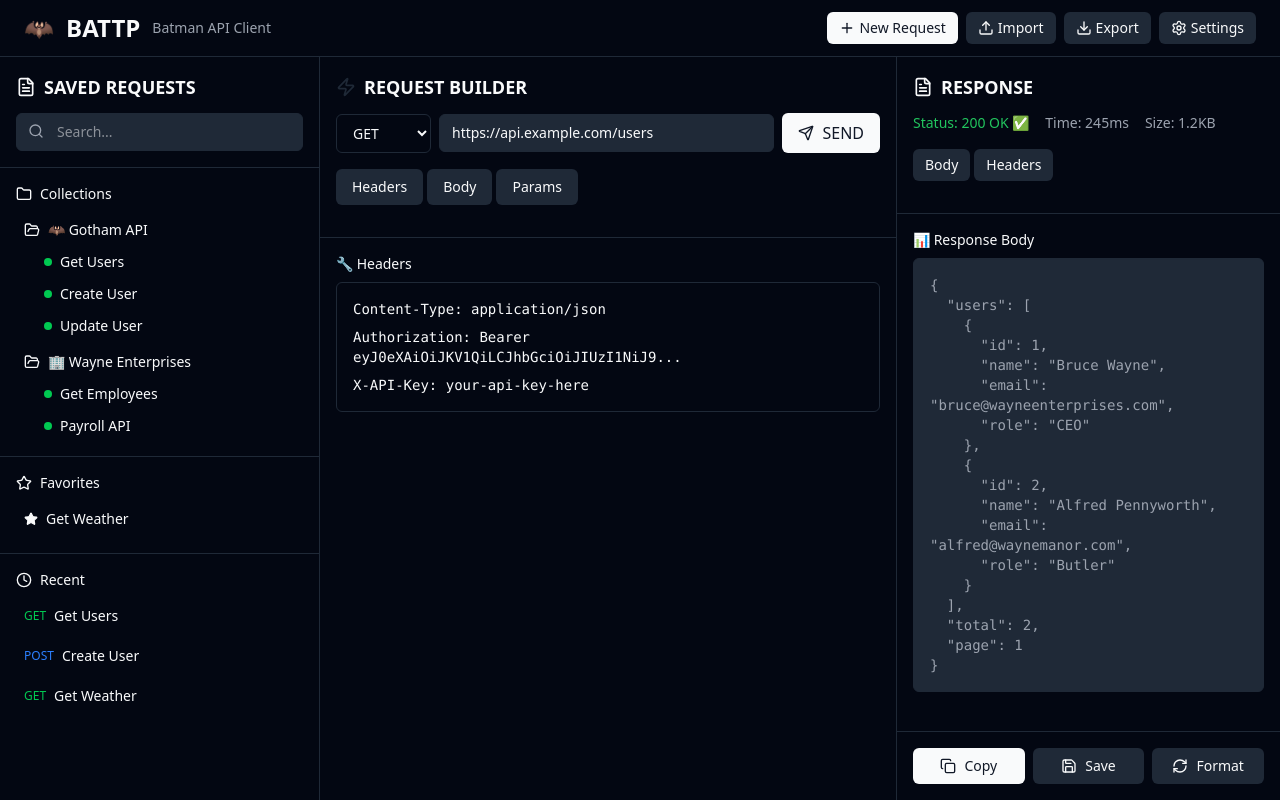
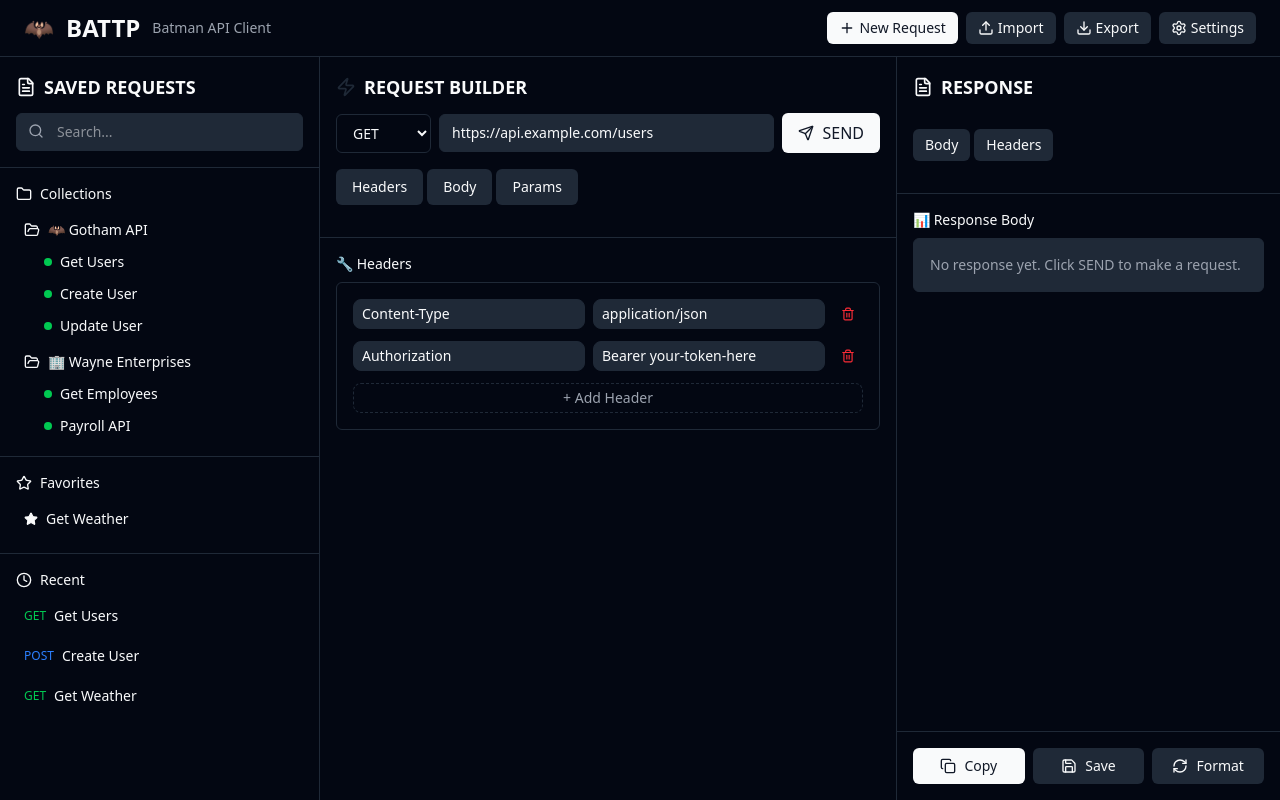
Before and after one commit to Dilgo-dev/battp, a React app: page / in a window 1280 px wide. Built offline with nearby package versions, Linux system fonts and the light colour scheme; the HTML template or start-up script is replaced by a standard one.

Commit message:
feat: Enhance HTTP request functionality in BattpApp with loading state, error handling, and dynamic headers and parameters management

```diff
--- a/src/App.tsx
+++ b/src/App.tsx
@@ -1,4 +1,5 @@
 import { useState } from "react";
+import { invoke } from "@tauri-apps/api/core";
 import {
   Search,
   Plus,
@@ -26,6 +27,21 @@ const BattpApp = () => {
   const [responseTab, setResponseTab] = useState("body");
   const [isDarkMode, setIsDarkMode] = useState(true);
   const [searchTerm, setSearchTerm] = useState("");
+
+  // États pour la requête HTTP
+  const [isLoading, setIsLoading] = useState(false);
+  const [response, setResponse] = useState(null);
+  const [error, setError] = useState(null);
+  const [headers, setHeaders] = useState({
+    "Content-Type": "application/json",
+    "Authorization": "Bearer your-token-here"
+  });
+  const [body, setBody] = useState('{\n  "name": "Dick Grayson",\n  "email": "dick@wayneenterprises.com",\n  "role": "Assistant"\n}');
+  const [params, setParams] = useState({
+    page: "1",
+    limit: "10",
+    sort: "name"
+  });
 
   const savedRequests = [
     {
@@ -70,35 +86,54 @@ const BattpApp = () => {
   const favorites = savedRequests.filter((req) => req.favorite);
   const recent = savedRequests.slice(0, 3);
 
-  const mockResponse = {
-    status: 200,
-    statusText: "OK",
-    time: 245,
-    size: "1.2KB",
-    body: {
-      users: [
-        {
-          id: 1,
-          name: "Bruce Wayne",
-          email: "bruce@wayneenterprises.com",
-          role: "CEO",
-        },
-        {
-          id: 2,
-          name: "Alfred Pennyworth",
-          email: "alfred@waynemanor.com",
-          role: "Butler",
-        },
-      ],
-      total: 2,
-      page: 1,
-    },
-    headers: {
-      "Content-Type": "application/json",
-      Server: "nginx/1.18.0",
-      "X-RateLimit-Remaining": "99",
-      "X-Response-Time": "245ms",
-    },
+  // Fonction pour envoyer une requête HTTP
+  const sendHttpRequest = async () => {
+    setIsLoading(true);
+    setError(null);
+
+    try {
+      // Construire l'URL avec les paramètres de requête
+      let finalUrl = url;
+      if (httpMethod === "GET" && Object.keys(params).length > 0) {
+        const urlObj = new URL(url);
+        Object.entries(params).forEach(([key, value]) => {
+          if (value) {
+            urlObj.searchParams.append(key, value);
+          }
+        });
+        finalUrl = urlObj.toString();
+      }
+
+      const requestData = {
+        url: finalUrl,
+        method: httpMethod,
+        headers: headers,
+        body: (httpMethod !== "GET" && body) ? body : null,
+      };
+
+      const result = await invoke("send_http_request", { request: requestData });
+      setResponse(result);
+    } catch (err) {
+      setError(err);
+    } finally {
+      setIsLoading(false);
+    }
+  };
+
+  // Fonction pour formater la taille en bytes
+  const formatSize = (bytes) => {
+    if (bytes < 1024) return `${bytes}B`;
+    if (bytes < 1024 * 1024) return `${(bytes / 1024).toFixed(1)}KB`;
+    return `${(bytes / (1024 * 1024)).toFixed(1)}MB`;
+  };
+
+  // Fonction pour formater le body JSON
+  const formatResponseBody = (body) => {
+    try {
+      return JSON.stringify(JSON.parse(body), null, 2);
+    } catch {
+      return body;
+    }
   };
 
   const getMethodColor = (method) => {
@@ -302,9 +337,13 @@ const BattpApp = () => {
                   className="flex-1 px-3 py-2 bg-input border border-border rounded-md text-sm focus:outline-none focus:ring-2 focus:ring-ring"
                   placeholder="https://api.example.com/endpoint"
                 />
-                <button className="px-4 py-2 bg-primary text-primary-foreground rounded-md hover:bg-primary/90 flex items-center space-x-2">
+                <button
+                  onClick={sendHttpRequest}
+                  disabled={isLoading}
+                  className="px-4 py-2 bg-primary text-primary-foreground rounded-md hover:bg-primary/90 flex items-center space-x-2 disabled:opacity-50"
+                >
                   <Send size={16} />
-                  <span>SEND</span>
+                  <span>{isLoading ? "SENDING..." : "SEND"}</span>
                 </button>
               </div>
 
@@ -334,13 +373,48 @@ const BattpApp = () => {
                     🔧 Headers
                   </h3>
                   <div className="bg-card border border-border rounded-md p-4">
-                    <div className="space-y-2 text-sm font-mono">
-                      <div>Content-Type: application/json</div>
-                      <div>
-                        Authorization: Bearer
-                        eyJ0eXAiOiJKV1QiLCJhbGciOiJIUzI1NiJ9...
+                    <div className="space-y-3">
+                      {Object.entries(headers).map(([key, value]) => (
+                        <div key={key} className="flex space-x-2">
+                          <input
+                            type="text"
+                            value={key}
+                            onChange={(e) => {
+                              const newHeaders = { ...headers };
+                              delete newHeaders[key];
+                              newHeaders[e.target.value] = value;
+                              setHeaders(newHeaders);
+                            }}
+                            className="flex-1 px-2 py-1 bg-input border border-border rounded text-sm"
+                            placeholder="Header name"
+                          />
+                          <input
+                            type="text"
+                            value={value}
+                            onChange={(e) => {
+                              setHeaders({ ...headers, [key]: e.target.value });
+                            }}
+                            className="flex-1 px-2 py-1 bg-input border border-border rounded text-sm"
+                            placeholder="Header value"
+                          />
+                          <button
+                            onClick={() => {
+                              const newHeaders = { ...headers };
+                              delete newHeaders[key];
+                              setHeaders(newHeaders);
+                            }}
+                            className="px-2 py-1 text-red-500 hover:bg-red-500/10 rounded"
+                          >
+                            <Trash2 size={14} />
+                          </button>
                         </div>
-                      <div>X-API-Key: your-api-key-here</div>
+                      ))}
+                      <button
+                        onClick={() => setHeaders({ ...headers, "": "" })}
+                        className="w-full px-2 py-1 border border-dashed border-border rounded text-sm text-muted-foreground hover:border-primary"
+                      >
+                        + Add Header
+                      </button>
                     </div>
                   </div>
                 </div>
@@ -352,11 +426,12 @@ const BattpApp = () => {
                     📦 Body
                   </h3>
                   <div className="bg-card border border-border rounded-md p-4">
-                    <pre className="text-sm text-muted-foreground font-mono">{`{
-  "name": "Dick Grayson",
-  "email": "dick@wayneenterprises.com",
-  "role": "Assistant"
-}`}</pre>
+                    <textarea
+                      value={body}
+                      onChange={(e) => setBody(e.target.value)}
+                      className="w-full h-48 px-3 py-2 bg-input border border-border rounded-md text-sm font-mono focus:outline-none focus:ring-2 focus:ring-ring resize-none"
+                      placeholder="Enter request body (JSON, XML, etc.)"
+                    />
                   </div>
                 </div>
               )}
@@ -367,10 +442,48 @@ const BattpApp = () => {
                     🔍 Query Params
                   </h3>
                   <div className="bg-card border border-border rounded-md p-4">
-                    <div className="space-y-2 text-sm font-mono">
-                      <div>page: 1</div>
-                      <div>limit: 10</div>
-                      <div>sort: name</div>
+                    <div className="space-y-3">
+                      {Object.entries(params).map(([key, value]) => (
+                        <div key={key} className="flex space-x-2">
+                          <input
+                            type="text"
+                            value={key}
+                            onChange={(e) => {
+                              const newParams = { ...params };
+                              delete newParams[key];
+                              newParams[e.target.value] = value;
+                              setParams(newParams);
+                            }}
+                            className="flex-1 px-2 py-1 bg-input border border-border rounded text-sm"
+                            placeholder="Parameter name"
+                          />
+                          <input
+                            type="text"
+                            value={value}
+                            onChange={(e) => {
+                              setParams({ ...params, [key]: e.target.value });
+                            }}
+                            className="flex-1 px-2 py-1 bg-input border border-border rounded text-sm"
+                            placeholder="Parameter value"
+                          />
+                          <button
+                            onClick={() => {
+                              const newParams = { ...params };
+                              delete newParams[key];
+                              setParams(newParams);
+                            }}
+                            className="px-2 py-1 text-red-500 hover:bg-red-500/10 rounded"
+                          >
+                            <Trash2 size={14} />
+                          </button>
+                        </div>
+                      ))}
+                      <button
+                        onClick={() => setParams({ ...params, "": "" })}
+                        className="w-full px-2 py-1 border border-dashed border-border rounded text-sm text-muted-foreground hover:border-primary"
+                      >
+                        + Add Parameter
+                      </button>
                     </div>
                   </div>
                 </div>
@@ -388,19 +501,33 @@ const BattpApp = () => {
 
               {/* Status */}
               <div className="flex items-center space-x-4 mb-4">
+                {isLoading && (
+                  <span className="text-sm font-medium text-muted-foreground">
+                    Loading...
+                  </span>
+                )}
+                {error && (
+                  <span className="text-sm font-medium text-destructive">
+                    Error: {error.error || error.message}
+                  </span>
+                )}
+                {response && (
+                  <>
                     <span
                       className={`text-sm font-medium ${getStatusColor(
-                    mockResponse.status
+                        response.status
                       )}`}
                     >
-                  Status: {mockResponse.status} {mockResponse.statusText} ✅
+                      Status: {response.status} {response.status_text} {response.status >= 200 && response.status < 300 ? "✅" : "❌"}
                     </span>
                     <span className="text-sm text-muted-foreground">
-                  Time: {mockResponse.time}ms
+                      Time: {response.time_ms}ms
                     </span>
                     <span className="text-sm text-muted-foreground">
-                  Size: {mockResponse.size}
+                      Size: {formatSize(response.size)}
                     </span>
+                  </>
+                )}
               </div>
 
               {/* Response Tabs */}
@@ -429,9 +556,26 @@ const BattpApp = () => {
                     📊 Response Body
                   </h3>
                   <div className="bg-muted border border-border rounded-md p-4">
+                    {isLoading && (
+                      <div className="text-sm text-muted-foreground">
+                        Sending request...
+                      </div>
+                    )}
+                    {error && (
+                      <div className="text-sm text-destructive">
+                        Request failed: {error.details || error.message}
+                      </div>
+                    )}
+                    {response && (
                       <pre className="text-sm text-muted-foreground font-mono whitespace-pre-wrap">
-                      {JSON.stringify(mockResponse.body, null, 2)}
+                        {formatResponseBody(response.body)}
                       </pre>
+                    )}
+                    {!isLoading && !error && !response && (
+                      <div className="text-sm text-muted-foreground">
+                        No response yet. Click SEND to make a request.
+                      </div>
+                    )}
                   </div>
                 </div>
               )}
@@ -442,8 +586,19 @@ const BattpApp = () => {
                     🔍 Response Headers
                   </h3>
                   <div className="bg-muted border border-border rounded-md p-4">
+                    {isLoading && (
+                      <div className="text-sm text-muted-foreground">
+                        Sending request...
+                      </div>
+                    )}
+                    {error && (
+                      <div className="text-sm text-destructive">
+                        Request failed: {error.details || error.message}
+                      </div>
+                    )}
+                    {response && (
                       <div className="space-y-2 text-sm font-mono">
-                      {Object.entries(mockResponse.headers).map(
+                        {Object.entries(response.headers).map(
                           ([key, value]) => (
                             <div key={key} className="text-muted-foreground">
                               {key}: {value}
@@ -451,6 +606,12 @@ const BattpApp = () => {
                           )
                         )}
                       </div>
+                    )}
+                    {!isLoading && !error && !response && (
+                      <div className="text-sm text-muted-foreground">
+                        No response yet. Click SEND to make a request.
+                      </div>
+                    )}
                   </div>
                 </div>
               )}
```
Lines whose indentation alone changed are shown as unchanged.
